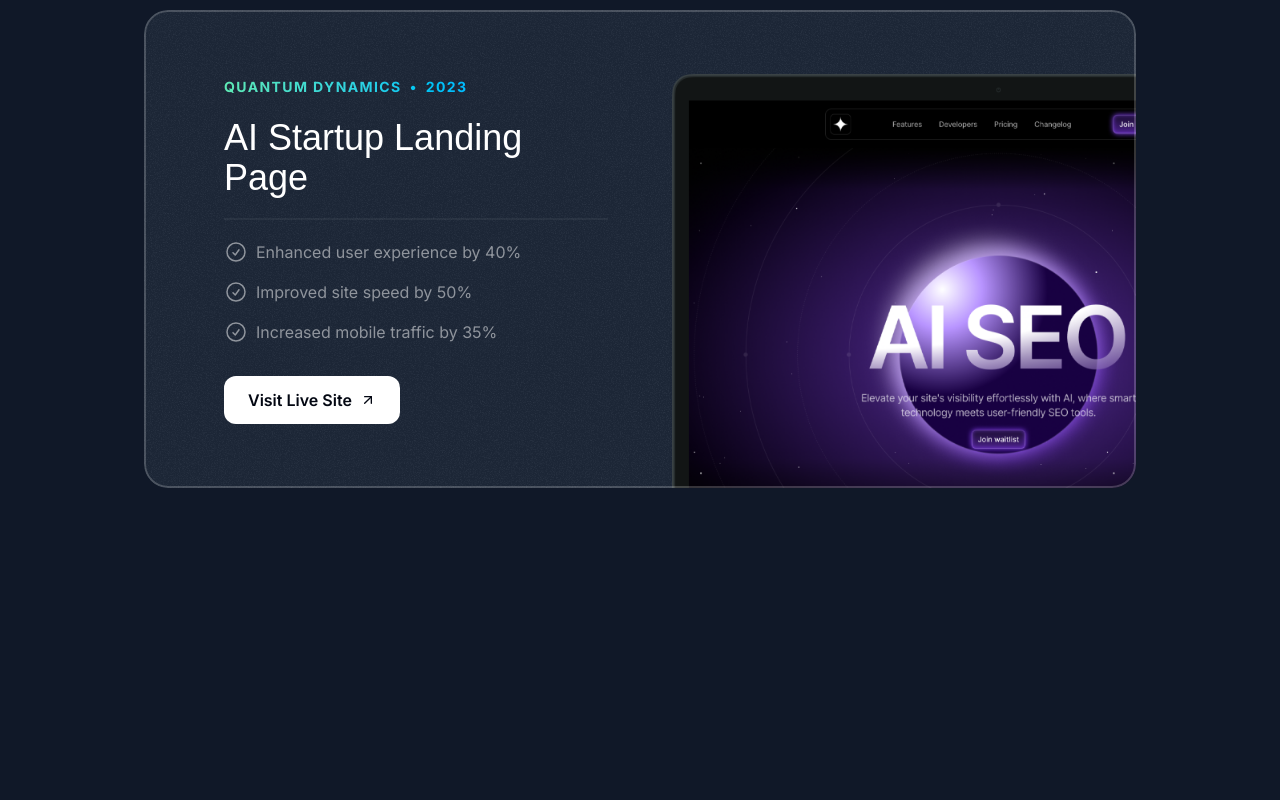
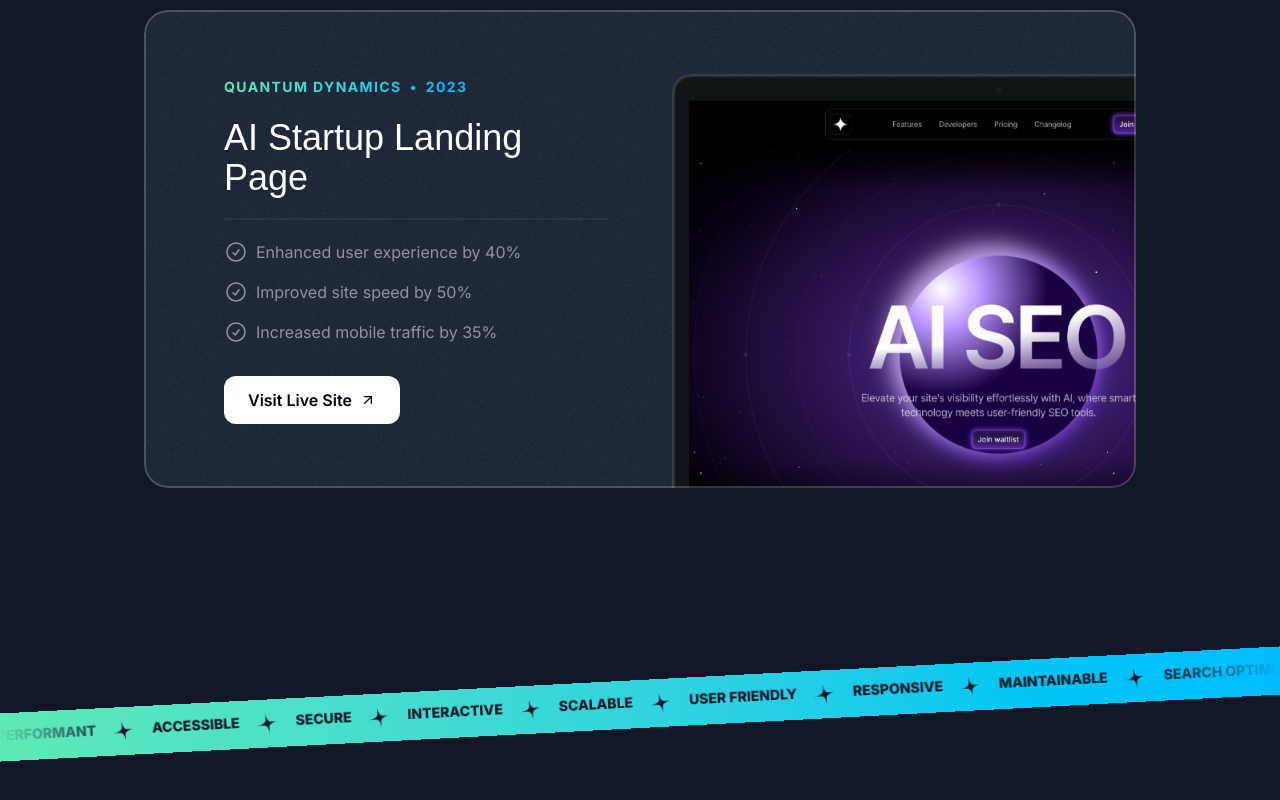
Before and after one commit to EvenJs/spa-protfoio, a Next.js app: page / in a window 1280 px wide. Shown: the part 2348-3148 px from the top of the page. Before the commit the page ends 2932 px from the top, so only its background shows below. Built offline with nearby package versions, Linux system fonts and the light colour scheme; a web font is replaced by a local one.

Commit message:
tape section

```diff
--- a/src/app/page.tsx
+++ b/src/app/page.tsx
@@ -1,4 +1,4 @@
-import { Header, Hero, Projects } from "@/sections";
+import { Header, Hero, Projects, Tape } from "@/sections";
 
 export default function Home() {
   return (
@@ -6,6 +6,7 @@
       <Header />
       <Hero />
       <Projects />
+      <Tape />
     </div>
   );
 }
--- a/src/constants/index.ts
+++ b/src/constants/index.ts
@@ -40,3 +40,7 @@
     image: aiStartupLandingPage,
   },
 ];
+
+export const tapeWords = [
+  "Performant", "Accessible", "Secure", "Interactive", "Scalable", "User Friendly", "Responsive", "Maintainable", "Search Optimized", "Usable", "Reliable"
+]
--- /dev/null
+++ b/src/sections/Tape.tsx
@@ -0,0 +1,27 @@
+import React from "react";
+import { tapeWords } from "@/constants";
+
+import StarIcon from "@/assets/icons/star.svg";
+
+const Tape = () => {
+  return (
+    <div className="py-16 lg:py-24 overflow-x-clip">
+      <div className="bg-gradient-to-r from-emerald-300 to-sky-400 -rotate-3 -mx-1">
+        <div className="flex [mask-image:linear-gradient(to_right,transparent,black_10%,black_90%,transparent)]">
+          <div className="flex  flex-none gap-4 py-3">
+            {tapeWords.map((word) => (
+              <div key={word} className="inline-flex gap-4">
+                <span className="text-gray-900 uppercase font-extrabold text-sm">
+                  {word}
+                </span>
+                <StarIcon className="size-6 text-gray-900 -rotate-12" />
+              </div>
+            ))}
+          </div>
+        </div>
+      </div>
+    </div>
+  );
+};
+
+export default Tape;
--- a/src/sections/index.tsx
+++ b/src/sections/index.tsx
@@ -1,5 +1,6 @@
 import Header from "./Header";
 import Hero from "./Hero";
 import Projects from "./Projects";
+import Tape from "./Tape";
 
-export { Header, Hero, Projects };
+export { Header, Hero, Projects, Tape };
```
